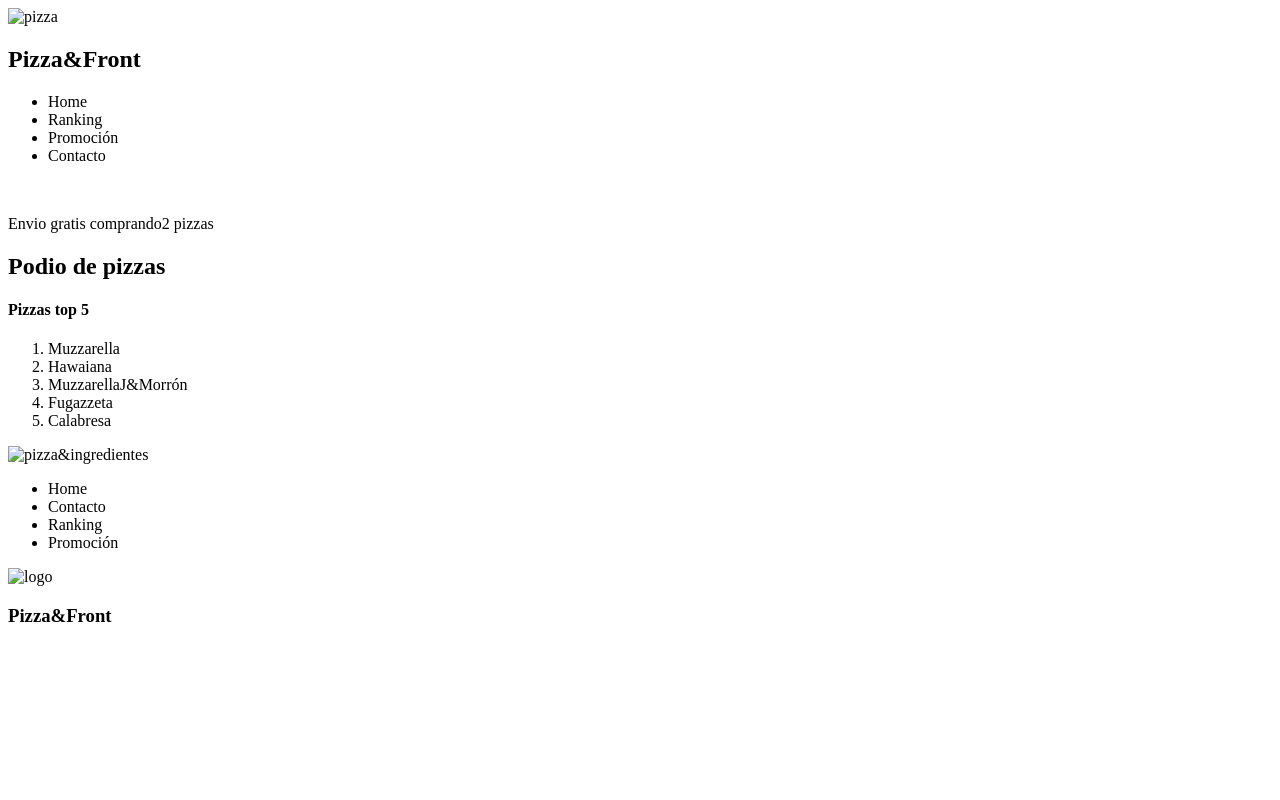
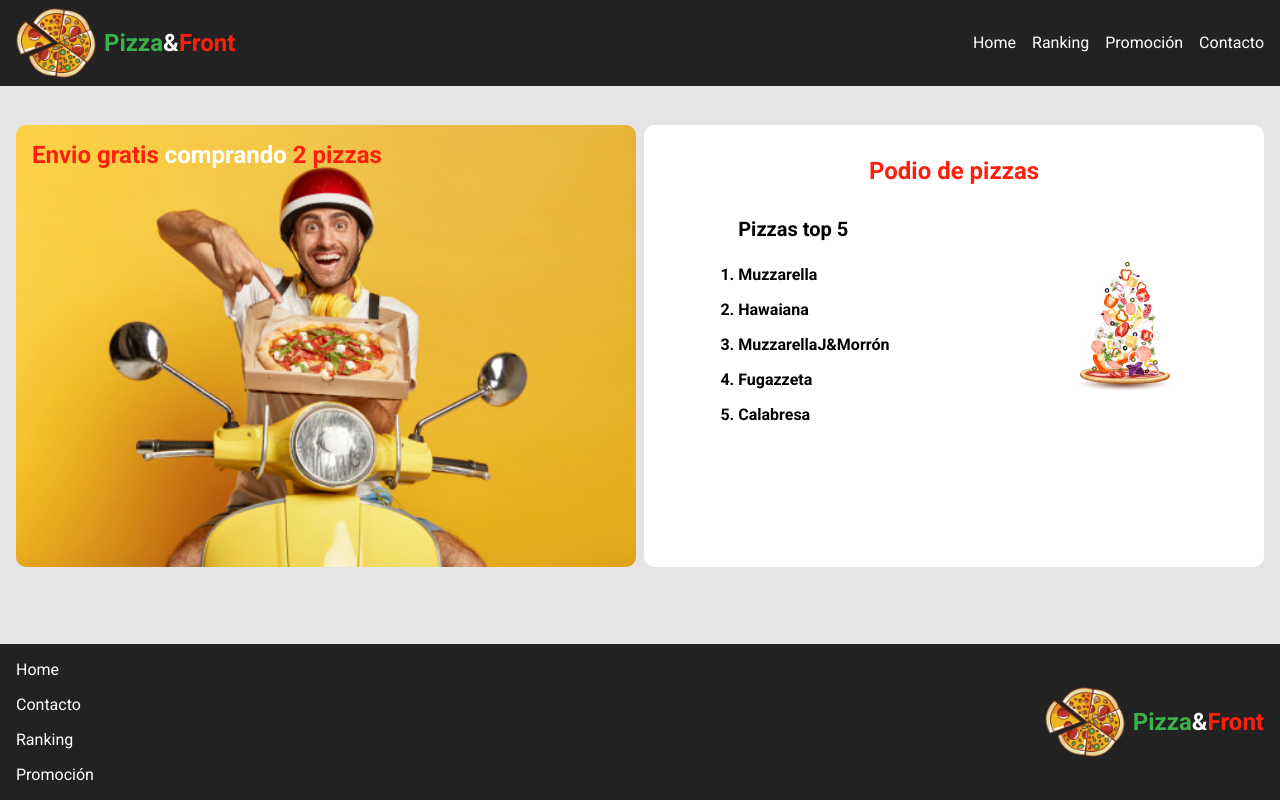
Before and after one commit to dianaclabel/pizzaFront, a plain HTML site: page index.html in a window 1280 px wide. Drawn offline with Linux system fonts and the light colour scheme.

Commit message:
Se agrega estilos para destokp

```diff
--- a/index.html
+++ b/index.html
@@ -4,16 +4,26 @@
     <meta charset="UTF-8" />
     <meta name="viewport" content="width=device-width, initial-scale=1.0" />
     <link rel="stylesheet" href="./style/style.css" />
+    <link rel="preconnect" href="https://fonts.googleapis.com" />
+    <link rel="preconnect" href="https://fonts.gstatic.com" crossorigin />
+    <link
+      href="https://fonts.googleapis.com/css2?family=Roboto:wght@400;700&display=swap"
+      rel="stylesheet"
+    />
     <title>Pizza&Front</title>
   </head>
-  <body>
-    <nav>
-      <div>
-        <img src="" alt="pizza" />
-        <h1><span>Pizza</span>&<span>Front</span></h1>
+  <body class="body">
+    <nav class="navegation">
+      <div class="logo">
+        <img src="./assets/VectorPizza.png" alt="pizza" class="img-pizza" />
+        <h1>
+          <span class="word-pizza">Pizza</span>&<span class="word-front"
+            >Front</span
+          >
+        </h1>
       </div>
       <div>
-        <ul>
+        <ul class="nav-items">
           <li>Home</li>
           <li>Ranking</li>
           <li>Promoción</li>
@@ -21,16 +31,26 @@
         </ul>
       </div>
     </nav>
-    <main>
+    <main class="main">
+      <div class="container">
+        <div class="container-delivery">
+          <div class="container-img-delivery">
+            <img
+              src="./assets/delivery.jpg"
+              alt="foto de delivery"
+              class="img-delivery"
+            />
+          </div>
+          <p class="parag-delivery">
+            Envio gratis <span class="word-white">comprando </span>2 pizzas
+          </p>
+        </div>
+        <div class="container-top">
+          <h2 class="title-top">Podio de pizzas</h2>
+          <div class="container-topic-pizza">
             <div>
-        <img src="" alt="" />
-        <p>Envio gratis <span>comprando</span>2 pizzas</p>
-      </div>
-      <div>
-        <h2>Podio de pizzas</h2>
-        <div>
-          <h4>Pizzas top 5</h4>
-          <ol>
+              <h4 class="subtitle-top">Pizzas top 5</h4>
+              <ol class="topic-pizzas">
                 <li>Muzzarella</li>
                 <li>Hawaiana</li>
                 <li>MuzzarellaJ&Morrón</li>
@@ -39,11 +59,17 @@
               </ol>
             </div>
             <div>
-          <img src="" alt="pizza&ingredientes " />
+              <img
+                src="./assets/PizzaFalling.jpg"
+                alt="pizza&ingredientes "
+                class="container-img-ingredientes"
+              />
+            </div>
+          </div>
         </div>
       </div>
     </main>
-    <footer>
+    <footer class="footer">
       <div>
         <ul>
           <li>Home</li>
@@ -52,9 +78,13 @@
           <li>Promoción</li>
         </ul>
       </div>
-      <div>
-        <img src="" alt="logo" />
-        <h3><span>Pizza</span>&<span>Front</span></h3>
+      <div class="logo">
+        <img src="./assets/VectorPizza.png" alt="pizza" class="img-pizza" />
+        <h2>
+          <span class="word-pizza">Pizza</span>&<span class="word-front"
+            >Front</span
+          >
+        </h2>
       </div>
     </footer>
   </body>
--- a/style/style.css
+++ b/style/style.css
@@ -0,0 +1,144 @@
+* {
+  box-sizing: border-box;
+  margin: 0;
+  padding: 0;
+}
+
+.body {
+  display: flex;
+  flex-direction: column;
+  min-height: 100vh;
+  background-color: #e5e5e5;
+}
+.navegation {
+  display: flex;
+  background-color: #222222;
+  justify-content: space-between;
+}
+
+.logo {
+  display: flex;
+  align-items: center;
+  color: white;
+  font-family: "Roboto", sans-serif;
+  padding: 0.5rem 0 0.5rem 1rem;
+}
+
+.img-pizza {
+  width: 80px;
+  margin-right: 0.5rem;
+}
+
+.word-pizza {
+  color: #39b24a;
+}
+
+.word-front {
+  color: #fc200c;
+}
+.nav-items {
+  display: flex;
+  align-items: center;
+  height: 100%;
+  list-style: none;
+  color: white;
+  font-family: "Roboto", sans-serif;
+}
+
+.nav-items > li {
+  padding-right: 1rem;
+}
+main {
+  margin: auto;
+}
+.container {
+  display: flex;
+  align-items: center;
+  justify-content: center;
+  height: 80%;
+}
+.container-img-delivery {
+  height: 442px;
+  width: 620px;
+  background-position: center;
+  object-fit: contain;
+  background-size: contain;
+}
+.container-delivery {
+  position: relative;
+  border-radius: 10px;
+
+  height: 100%;
+  margin-right: 0.5rem;
+}
+
+.img-delivery {
+  width: 100%;
+  border-radius: 10px;
+}
+.parag-delivery {
+  position: absolute;
+  top: 1rem;
+  font-family: "Roboto", sans-serif;
+  color: #fc200c;
+  font-weight: 700;
+  font-size: 24px;
+  padding-left: 1rem;
+}
+
+.word-white {
+  color: white;
+}
+.container-top {
+  background-color: white;
+  width: 620px;
+  border-radius: 10px;
+  height: 442px;
+}
+
+.title-top {
+  text-align: center;
+  font-family: "Roboto", sans-serif;
+  color: #fc200c;
+  margin: 2rem;
+  font-size: 24px;
+}
+.container-topic-pizza {
+  display: flex;
+  justify-content: space-around;
+  align-items: center;
+}
+.subtitle-top {
+  font-weight: 700;
+  font-family: "Roboto", sans-serif;
+  font-size: 20px;
+  margin-bottom: 1.5rem;
+}
+
+.topic-pizzas > li {
+  font-weight: 700;
+  font-family: "Roboto", sans-serif;
+  padding-bottom: 1rem;
+}
+
+.container-img-ingredientes {
+  width: 100%;
+}
+.footer {
+  background-color: #222222;
+  margin-top: auto;
+  color: white;
+  font-family: "Roboto", sans-serif;
+  display: flex;
+  justify-content: space-between;
+  padding-right: 1rem;
+}
+
+.footer ul {
+  margin: 1rem;
+}
+
+.footer ul > li {
+  list-style: none;
+  margin-bottom: 1rem;
+}
```
Lines whose indentation alone changed are shown as unchanged.
